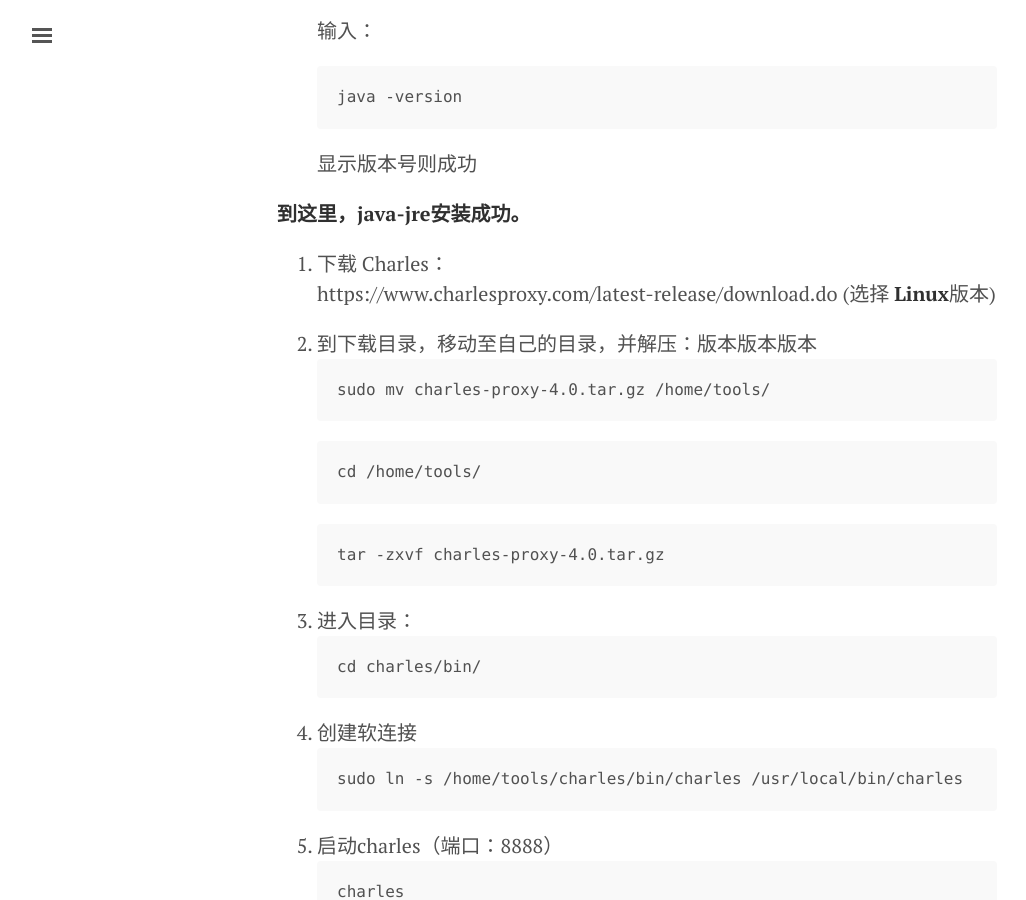
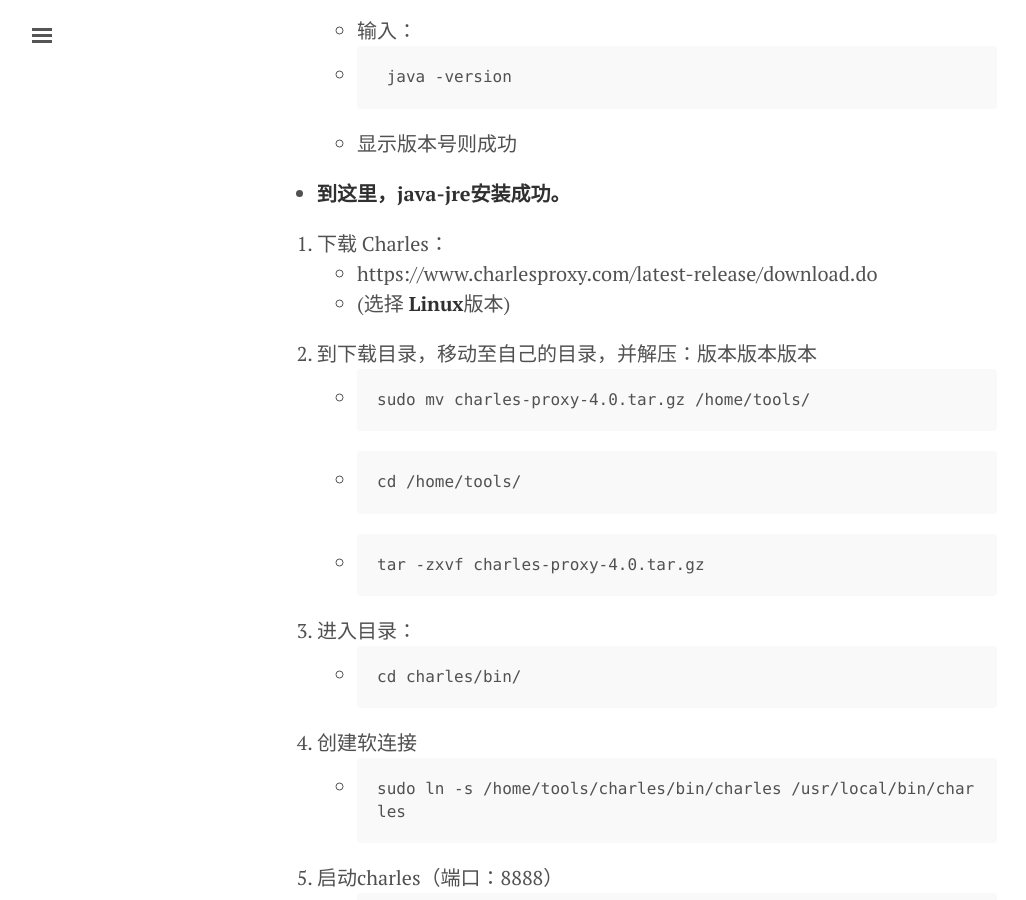
Before and after one commit to hxjiejie/jekyll_demo, a Jekyll site: the page built from _posts/2016-09-05-charles.md, in a window 1280 px wide and 900 px high, scrolled down 1005 px. Shown: the whole window, without its empty margins (3-1029 px from the left). Built offline with Jekyll 4.4.1, drawn with Linux system fonts in a browser that asks for light colours.

````diff
--- a/_posts/2016-09-05-charles.md
+++ b/_posts/2016-09-05-charles.md
@@ -4,28 +4,28 @@ title: Charles 安装
 ---
 
 1. 下载java-jre
-https://java.com/zh_CN/download/linux_manual.jsp（官网下载）
-http://pan.baidu.com/s/1o8evbJ0（网盘下载地址）
-（官网下载速度较慢）
+- https://java.com/zh_CN/download/linux_manual.jsp（官网下载）
+- http://pan.baidu.com/s/1o8evbJ0（网盘下载地址）
+- （官网下载速度较慢）
 
 2. 将java-jre文件夹移动到一个目录下
-```
+- ```
 sudo mv jre-8u101-linux-x64.tar.gz /home/tools/
 ```
 
 3. 解压&安装java-jre
-```
+- ```
 tar -zxvf jre-8u101-linux-x64.tar.gz
 ```
 
 4. 配置环境变量
-```
+- ```
 sudo vim /etc/profile
 ```
 
-在最下面添加：（下方首行路径为解压&安装路径）
+- 在最下面添加：（下方首行路径为解压&安装路径）
 
-```
+- ```
 JAVA_HOME=/home/tools/jre1.8.0_101
 CLASSPATH=.:$JAVA_HOME/lib.tools.jar
 PATH=$JAVA_HOME/bin:$PATH
@@ -33,43 +33,43 @@ export JAVA_HOME CLASSPATH PATH
 ```
 
 5. 测试是否成功
-```
+- ```
 source /etc/profile
 ```
-输入：
+- 输入：
+- ```
+ java -version
 ```
-java -version
-```
-显示版本号则成功
+- 显示版本号则成功
 
-**到这里，java-jre安装成功。**
+- **到这里，java-jre安装成功。**
 
 6. 下载 Charles：
-https://www.charlesproxy.com/latest-release/download.do
-(选择 **Linux**版本)
+- https://www.charlesproxy.com/latest-release/download.do
+- (选择 **Linux**版本)
 
 7. 到下载目录，移动至自己的目录，并解压：版本版本版本
-```
+- ```
 sudo mv charles-proxy-4.0.tar.gz /home/tools/
 ```
-```
+- ```
 cd /home/tools/
 ```
-```
+- ```
 tar -zxvf charles-proxy-4.0.tar.gz
 ```
 
 8. 进入目录：
-```
+- ```
 cd charles/bin/
 ```
 
 9. 创建软连接
-```
+- ```
 sudo ln -s /home/tools/charles/bin/charles /usr/local/bin/charles
 ```
 
 10. 启动charles（端口：8888）
-```
+- ```
 charles
 ```
````
